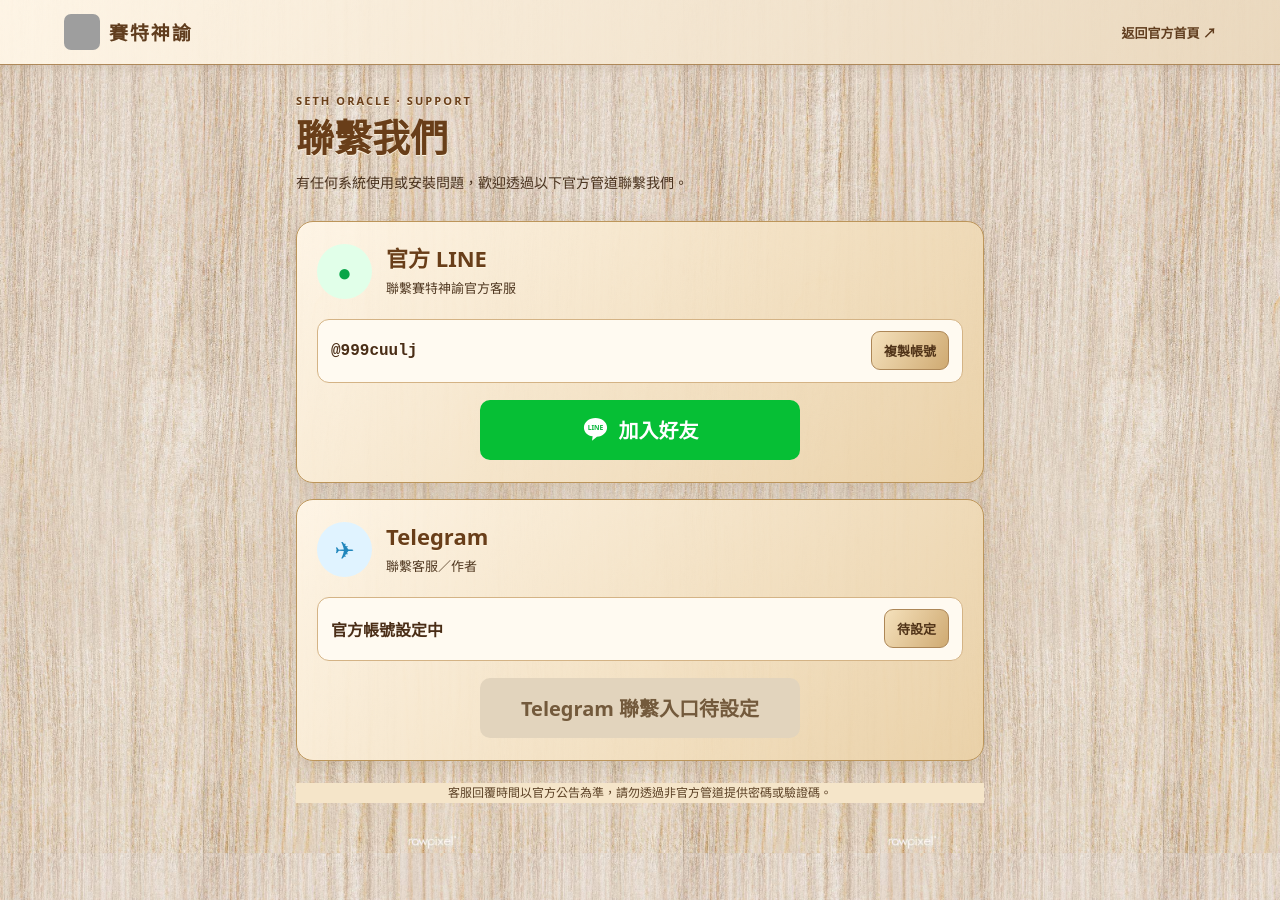
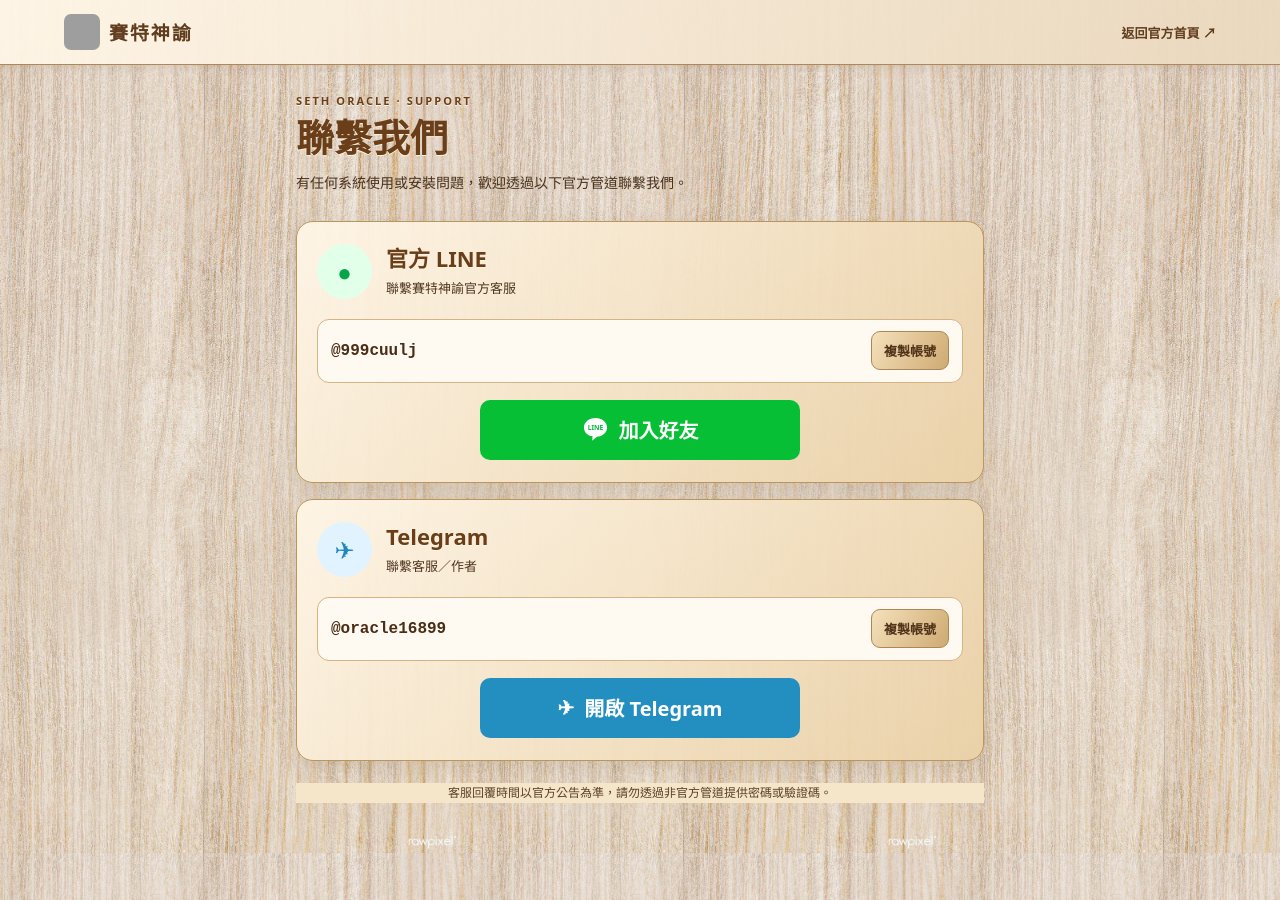
Before and after one commit to seth-oracle/seth-oracle.github.io, a Jekyll site: the page contact/index.html, which Jekyll copies as it is, in a window 1280 px wide. Built offline with Jekyll 4.4.1, drawn with Linux system fonts in a browser that asks for light colours; grey boxes are pictures that could not be loaded.

Commit message:
Enable Telegram contact with @oracle16899 and direct chat link

```diff
--- a/contact/index.html
+++ b/contact/index.html
@@ -57,8 +57,8 @@ h1{font-size:clamp(28px,6vw,38px);margin:0 0 8px;color:#633b1b;line-height:1.3}
  </section>
  <section class="channel" aria-labelledby="telegram-title">
   <div class="channel-top"><div class="channel-symbol telegram-symbol" aria-hidden="true">✈</div><div><h2 id="telegram-title">Telegram</h2><p>聯繫客服／作者</p></div></div>
-  <div class="copy-row"><code id="telegramAccount">官方帳號設定中</code><button type="button" disabled title="待設定官方 Telegram 帳號">待設定</button></div>
-  <div class="channel-action disabled" aria-label="Telegram 聯繫入口尚待設定">Telegram 聯繫入口待設定</div>
+  <div class="copy-row"><code id="telegramAccount">@oracle16899</code><button type="button" data-copy="@oracle16899" aria-label="複製 Telegram 帳號">複製帳號</button></div>
+  <a class="channel-action telegram" href="https://t.me/oracle16899" target="_blank" rel="noopener noreferrer"><span aria-hidden="true">✈</span>開啟 Telegram</a>
  </section>
  <p class="tip">客服回覆時間以官方公告為準，請勿透過非官方管道提供密碼或驗證碼。</p>
 </main>
```
